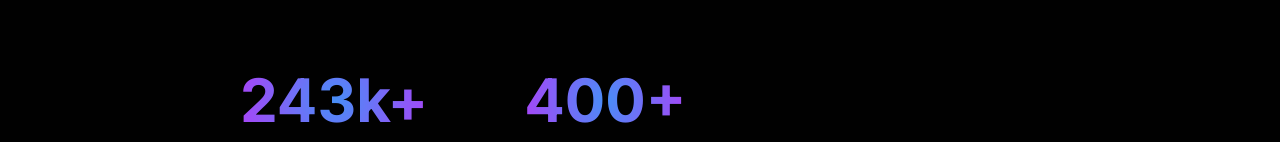
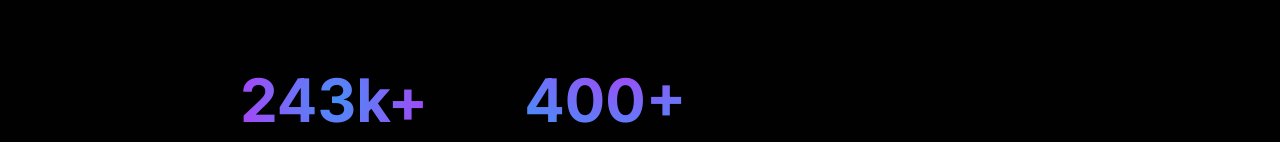
Before and after one commit to TinkeringPenguin/website, a Next.js app: page /projects in a window 1280 px wide. Shown: the part 810-952 px from the top of the page. Built offline with nearby package versions, Linux system fonts and the light colour scheme.

Commit message:
fixed classname grad issue

```diff
--- a/src/components/common/CounterAnalytics.tsx
+++ b/src/components/common/CounterAnalytics.tsx
@@ -41,7 +41,7 @@ const CounterAnalytics: React.FC = () => {
           number={STARS}
           snippet="+"
           scrolled={scrolledCount}
-          classNames="text-6xl font-bold increaserGrad1"
+          classNames="text-6xl font-bold increaserGrad2"
         />
         {/* tailwind style equvilent to background: linear-gradient(180deg, #F96614 0%, #F9C614 100%); */}
         <p className="p-4 text-3xl font-bold">
```
